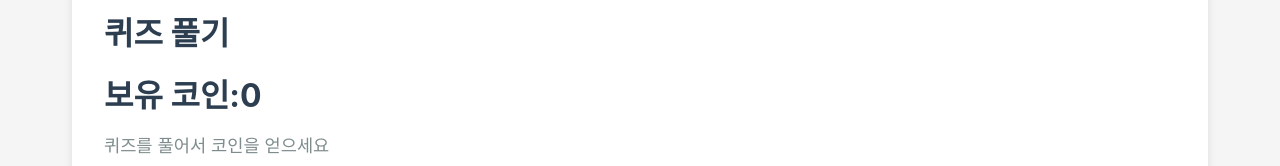
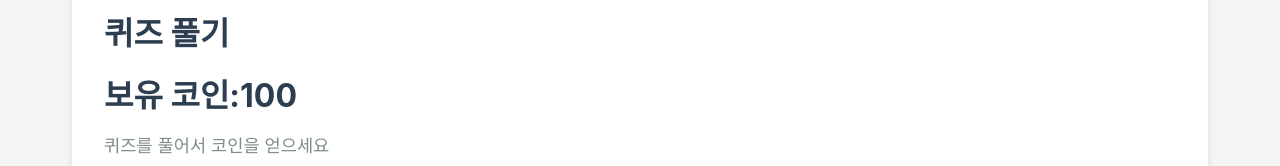
Before and after one commit to doh-ha/hyeonggok, a React (Vite) app: page /quiz in a window 1280 px wide. Shown: the part 123-289 px from the top of the page. Built offline with nearby package versions, Linux system fonts and the light colour scheme.

Commit message:
보유 코인을 수정

```diff
--- a/src/pages/QuizPage.jsx
+++ b/src/pages/QuizPage.jsx
@@ -4,7 +4,7 @@ function QuizPage() {
   return (
     <div className="page">
       <h2>퀴즈 풀기</h2>
-      <h2>보유 코인:0</h2>
+      <h2>보유 코인:100</h2>
       <p>퀴즈를 풀어서 코인을 얻으세요</p>
       {/* 퀴즈 기능 구현 예정 */}
     </div>
```
